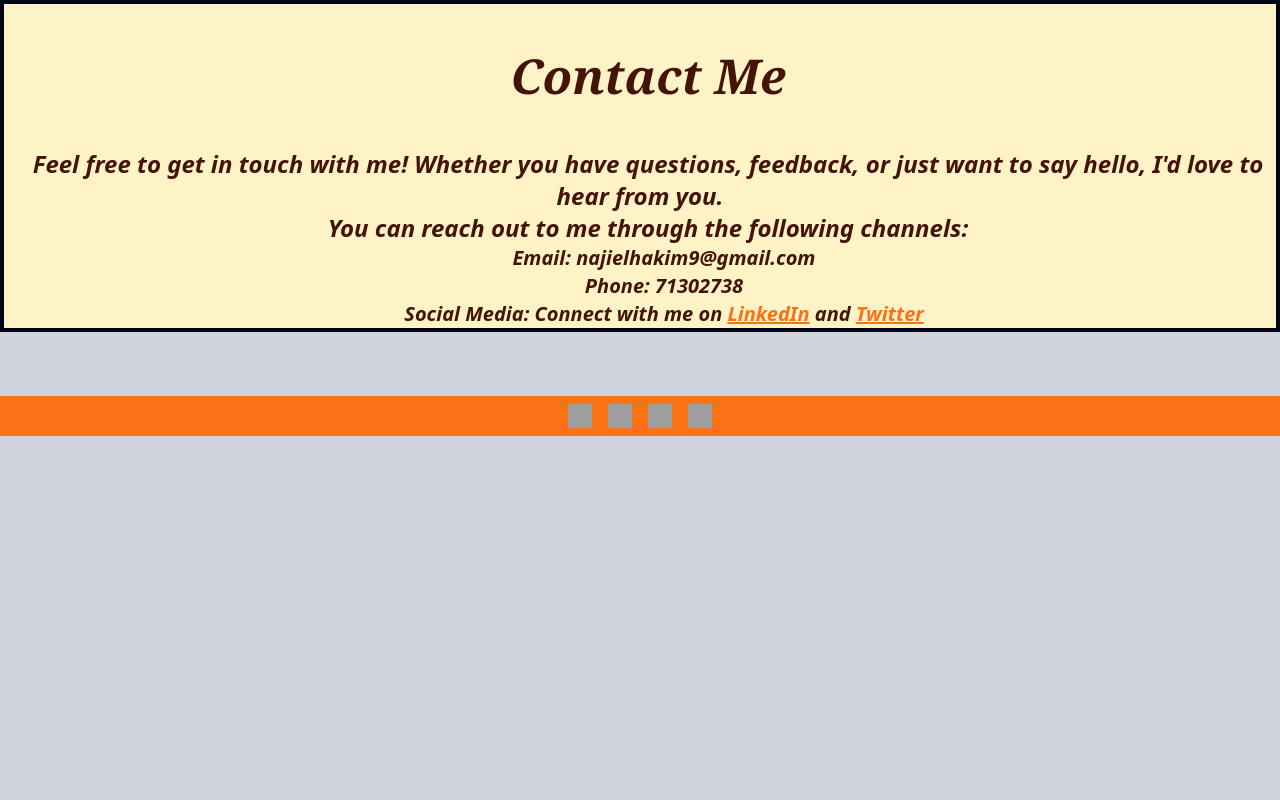
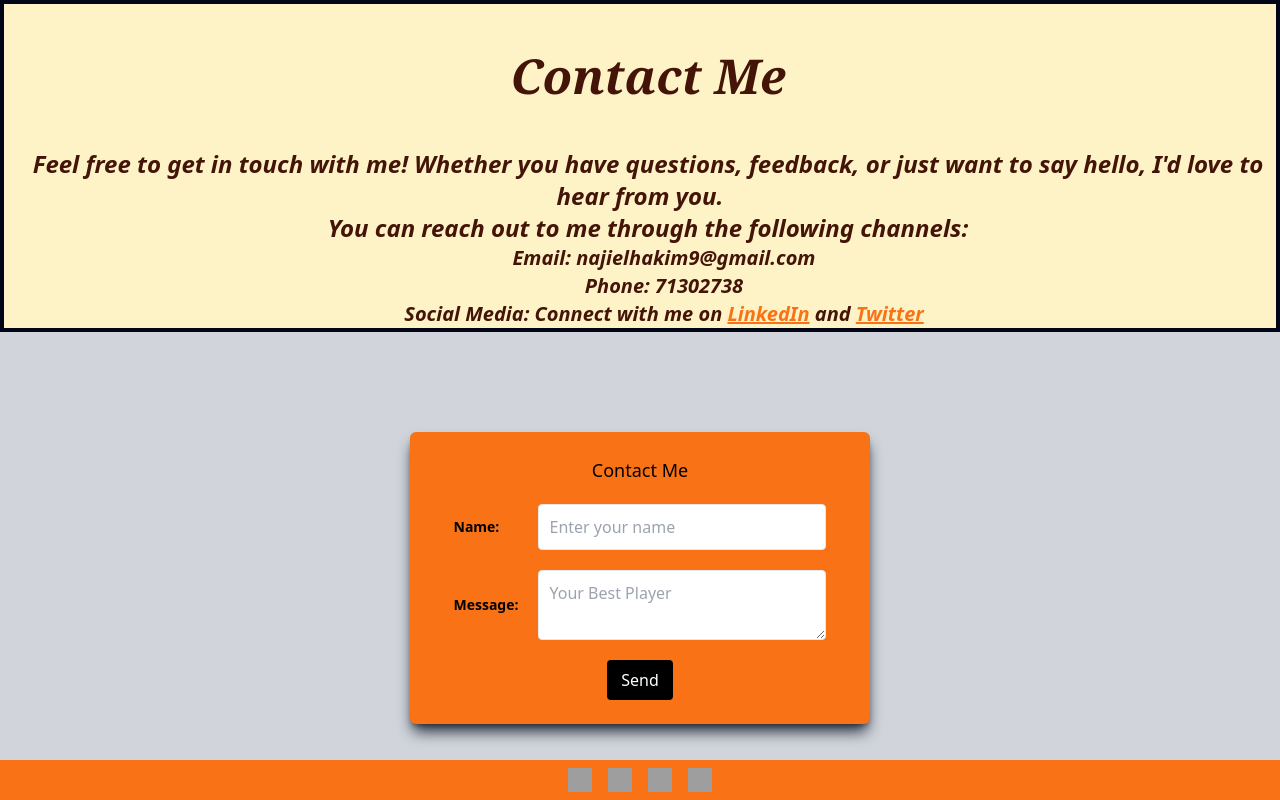
Before and after one commit to Nagi9999/creohub1, a Next.js app: page /pages/contactme in a window 1280 px wide. Shown: the part 1024-1824 px from the top of the page. Before the commit the page ends 1460 px from the top, so only its background shows below. Built offline with nearby package versions, Linux system fonts and the light colour scheme; grey boxes are pictures that could not be loaded.

Commit message:
Project setup

```diff
--- a/src/app/layout.js
+++ b/src/app/layout.js
@@ -17,7 +17,7 @@ export default function RootLayout({ children }) {
     <html  lang="en">
 
       <Navbar/>
-      <body className={inter.className} class="m-0 text-0 font-helvetica bg-gray-300 w-screen h-screen ">
+      <body className={inter.className} class="m-0 text-0 font-helvetica bg-gray-300 w-screen h-screen z-[-1]">
 
         {children}
         <Footer/>
--- a/src/app/pages/aboutme/page.js
+++ b/src/app/pages/aboutme/page.js
@@ -4,6 +4,7 @@ import Text from "../../components/text";
 const AboutMe = () => {
   return (
     <main className="flex flex-col   mx-auto 2xl:container ">
+
       <Banner
         imageSrc={
           "https://www.bolton.ac.uk/assets/Uploads/Is-a-Computer-Science-Degree-Worth-it-University-of-Bolton-v2.jpg"
--- a/src/app/pages/contactme/page.js
+++ b/src/app/pages/contactme/page.js
@@ -1,3 +1,4 @@
+import Form from "@/app/components/form";
 import Banner from "../../components/banner";
 import Text from "../../components/text";
 
@@ -39,6 +40,7 @@ const Contact = () => {
     </li>
   </ul>
 </Text>
+<Form/>
         </main>
      );
 }
--- a/src/app/pages/myprojects/page.js
+++ b/src/app/pages/myprojects/page.js
@@ -2,6 +2,7 @@ import Banner from "../../components/banner";
 import Text from "../../components/text";
 
 const Project = () => {
+
   return (
     <main className="flex flex-col   mx-auto 2xl:container ">
       <Banner imageSrc={
```
